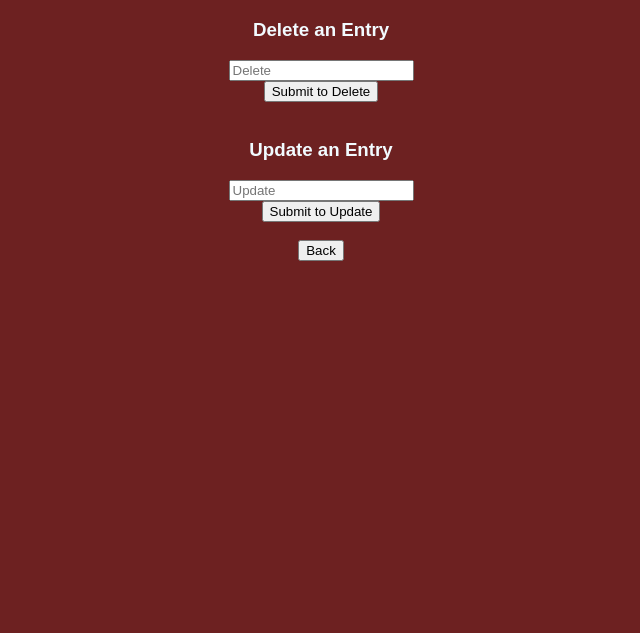
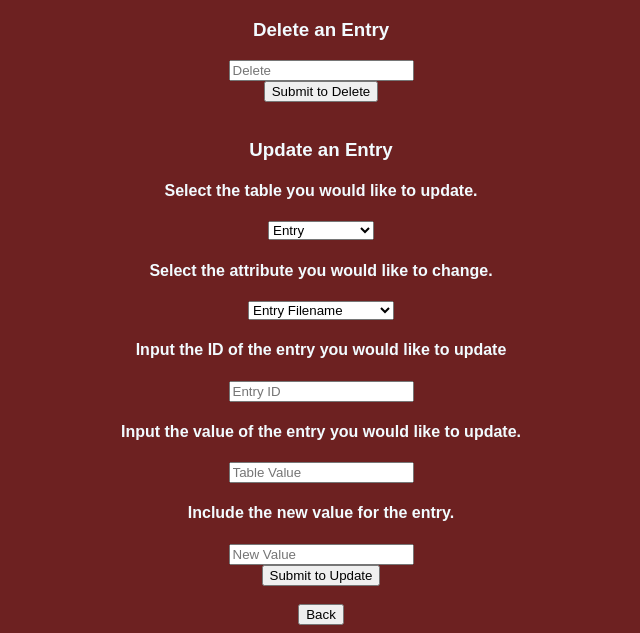
Before and after one commit to Zirich99/Trentoniana-CSC315-Group9, a Flask app: template app/templates/editor.html in a window 1280 px wide. Shown: the part 427-1060 px from the top of the page, without its empty margins (319-959 px from the left). Before the commit the page ends 688 px from the top, so only its background shows below. Run offline with Flask 2, Linux system fonts and the light colour scheme; the template is opened without the code that fills it, so the values that code supplies are empty; some libraries are stand-ins or nearby versions.

Commit message:
Added update functionality to editor
Added update functionality to editor

```diff
--- a/app/templates/editor.html
+++ b/app/templates/editor.html
@@ -63,10 +63,38 @@
     </form>
 
     <!-- Update -->
+   <!-- Update -->
     <h3>Update an Entry</h3>
     <form method="POST" action="/update-result">
-    <input type="text" name="update" placeholder="Update"/><br>
-    <input type="submit" name= "submit_update" value="Submit to Update"><br><br>
+        <h4>Select the table you would like to update.</h4>
+        <select name="table_select">
+            <option value="ENTRY">Entry</option>
+            <option value="AUDIOFILE">Audio File</option>
+            <option value="AUDIO">Audio</option>
+            <option value="TRANSCRIPTFILE">Transcript File</option>
+            <option value="TRANSCRIPT">Transcript</option>
+            <option value="PARTICIPANT">Participant</option>
+            <option value="CATEGORY">Category</option>
+            <option value="TRANSCRIBER">Transcriber</option>
+        </select>
+        <h4>Select the attribute you would like to change.</h4>
+        <select name="attribute_select">
+            <option value="entry_name">Entry Filename</option>
+            <option value="audio_filename">Audio Filename</option>
+            <option value="date_of_recording">Date of Recording</option>
+            <option value="transcript_filename">Transcript Filename</option>
+            <option value="date_of_transcription">Date of Transcription</option>
+            <option value="fullname">Participant Name</option>
+            <option value="c_name">Entry Categories</option>
+            <option value="fullname">Transcriber Name</option>
+        </select>
+        <h4>Input the ID of the entry you would like to update</h4>
+        <input type="text" name="entry_id" placeholder="Entry ID"/><br>
+        <h4>Input the value of the entry you would like to update.</h4>
+        <input type="text" name="table_value" placeholder="Table Value"/><br>
+        <h4>Include the new value for the entry.</h4>
+        <input type="text" name="new_value" placeholder="New Value"><br>
+        <input type="submit" name="submit_update" value="Submit to Update"><br><br>
     </form>
 
 	<button onclick="goBack()">Back</button>
```
